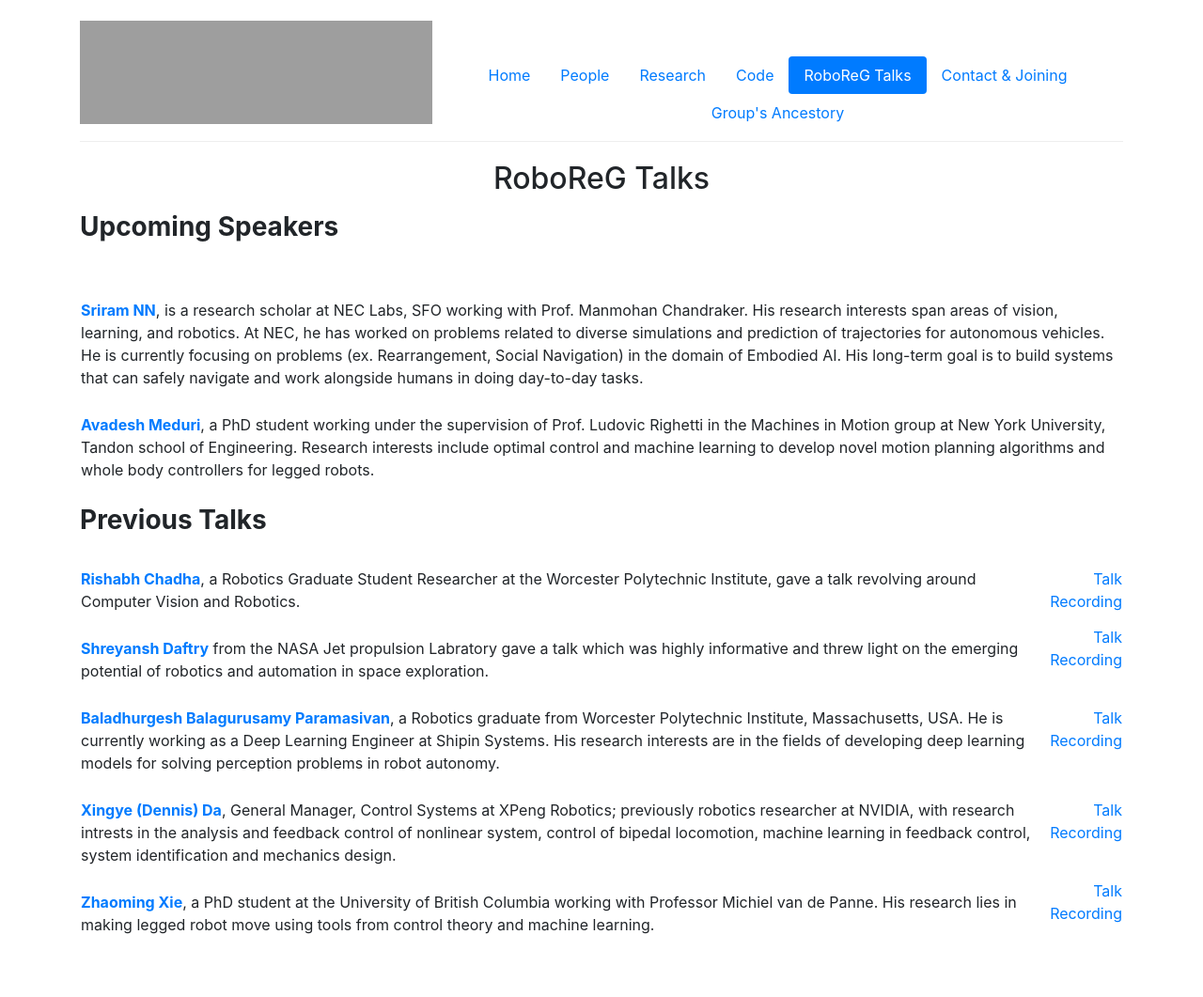
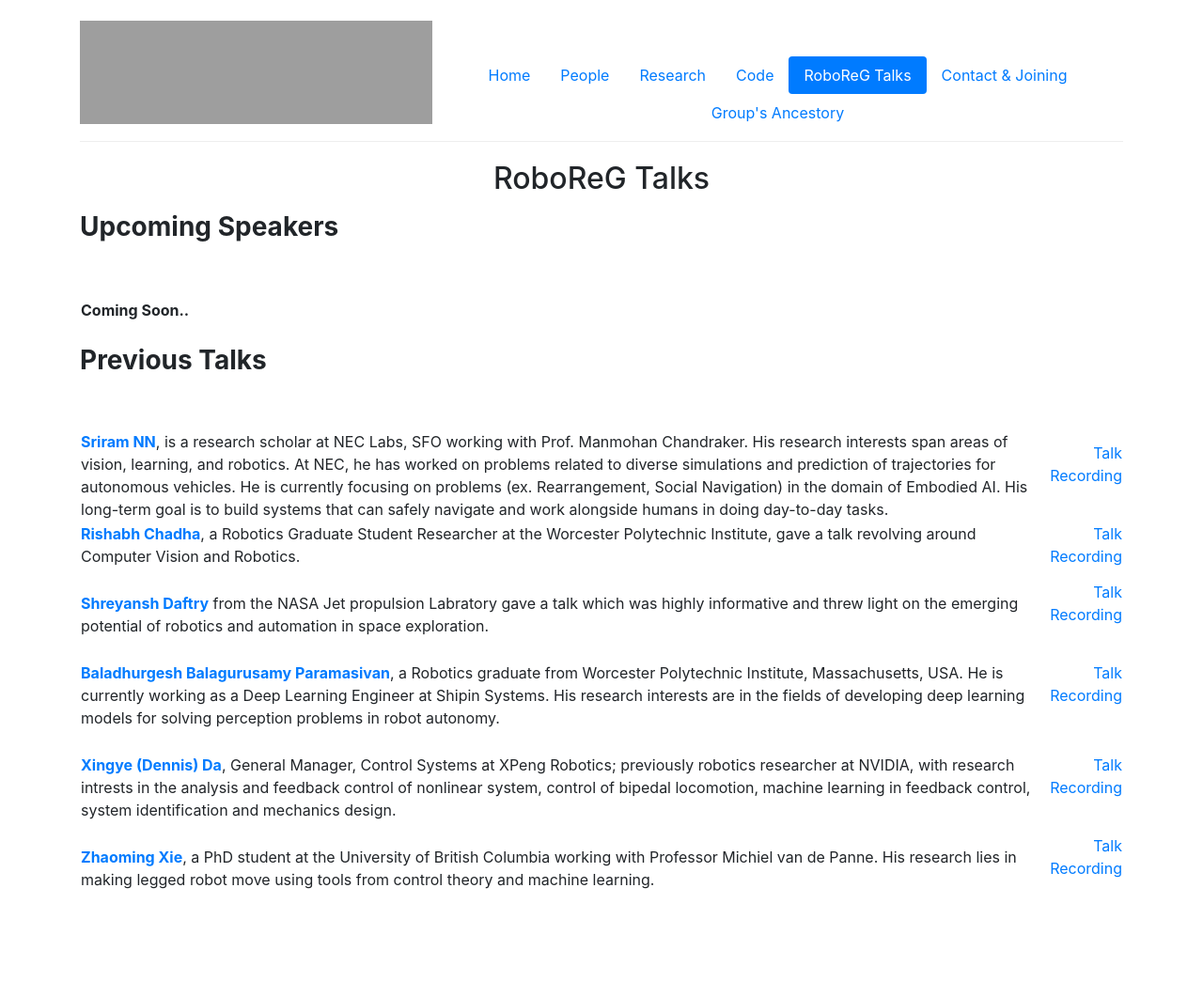
Before and after one commit to Robotics-Club-IIT-BHU/RoboReG, a Jekyll site: the page talk.html, which Jekyll copies as it is, in a window 1280 px wide. Shown: the whole page at 94% size. Built offline with Jekyll 4.4.1, drawn with Linux system fonts in a browser that asks for light colours; after the commit the page ends 1013 px from its top, so only the background shows below that.

Commit message:
updated talk.html

```diff
--- a/talk.html
+++ b/talk.html
@@ -165,10 +165,7 @@
       <td style="text-align: center"><br /></td>
     </tr>
     <tr>
-      <td style="text-align: left"><br/><strong><a href="https://www.linkedin.com/in/sriram-n-n-777a0010b/" >Sriram NN</a></strong>,  is a research scholar at NEC Labs, SFO working with Prof. Manmohan Chandraker. His research interests span areas of vision, learning, and robotics. At NEC, he has worked on problems related to diverse simulations and prediction of trajectories for autonomous vehicles. He is currently focusing on problems (ex. Rearrangement, Social Navigation) in the domain of Embodied AI. His long-term goal is to build systems that can safely navigate and work alongside humans in doing day-to-day tasks. </td></td>
-    </tr>
-    <tr>
-      <td style="text-align: left"><br/><strong><a href="https://www.linkedin.com/in/avadesh-meduri-a30b06120/" >Avadesh Meduri</a></strong>, a PhD student working under the supervision of Prof. Ludovic Righetti in the Machines in Motion group at New York University, Tandon school of Engineering. Research interests include optimal control and machine learning to develop novel motion planning algorithms and whole body controllers for legged robots.  </td></td>
+      <td style="text-align: left"><br/><strong>Coming Soon..</strong> </td></td>
     </tr>
 
   </tbody>
@@ -189,6 +186,10 @@
         <td style="text-align: center"><br /></td>
         <td style="text-align: center"><br /></td>
       </tr> -->
+    <tr>
+        <td style="text-align: left"><br/><strong><a href="https://www.linkedin.com/in/sriram-n-n-777a0010b/" >Sriram NN</a></strong>,  is a research scholar at NEC Labs, SFO working with Prof. Manmohan Chandraker. His research interests span areas of vision, learning, and robotics. At NEC, he has worked on problems related to diverse simulations and prediction of trajectories for autonomous vehicles. He is currently focusing on problems (ex. Rearrangement, Social Navigation) in the domain of Embodied AI. His long-term goal is to build systems that can safely navigate and work alongside humans in doing day-to-day tasks. </td></td>
+        <td style="text-align: right"><a href="https://youtu.be/ICSqcqq1sn0" >Talk Recording</a><br /></td>
+    </tr>
     <tr>
         <td style="text-align: left"><strong><a href="https://www.linkedin.com/in/rishabhchadha" >Rishabh Chadha</a></strong>, a Robotics Graduate Student Researcher at the Worcester Polytechnic Institute, gave a talk revolving around Computer Vision and Robotics. </td>
         <td style="text-align: right"><a href="https://youtu.be/fK_H_Lmxe-Q" >Talk Recording</a><br /></td>
```
Also changed, not shown: _projects/3D-occupancy-maps.md (+1 -0 lines), _projects/enhance-underwater-imagery.md (+2 -0 lines), _projects/household-bot.md (+1 -0 lines).
